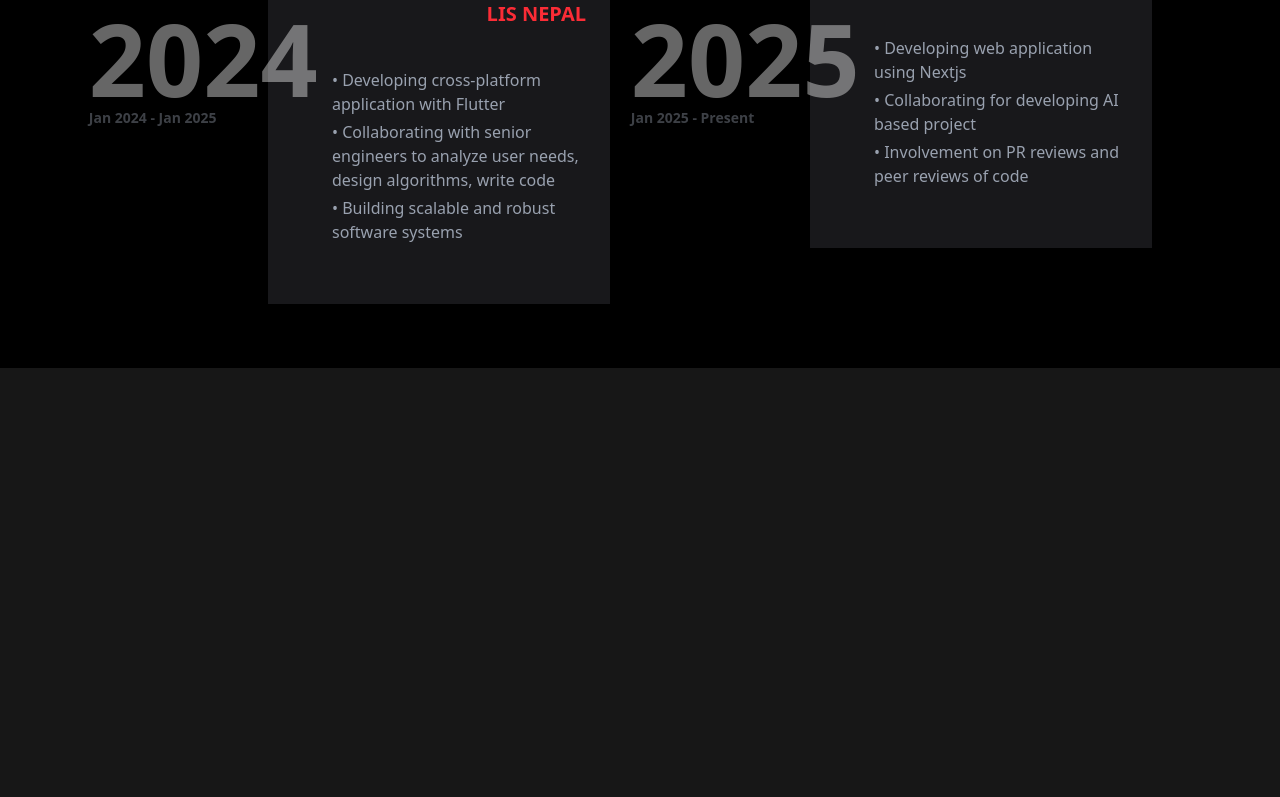
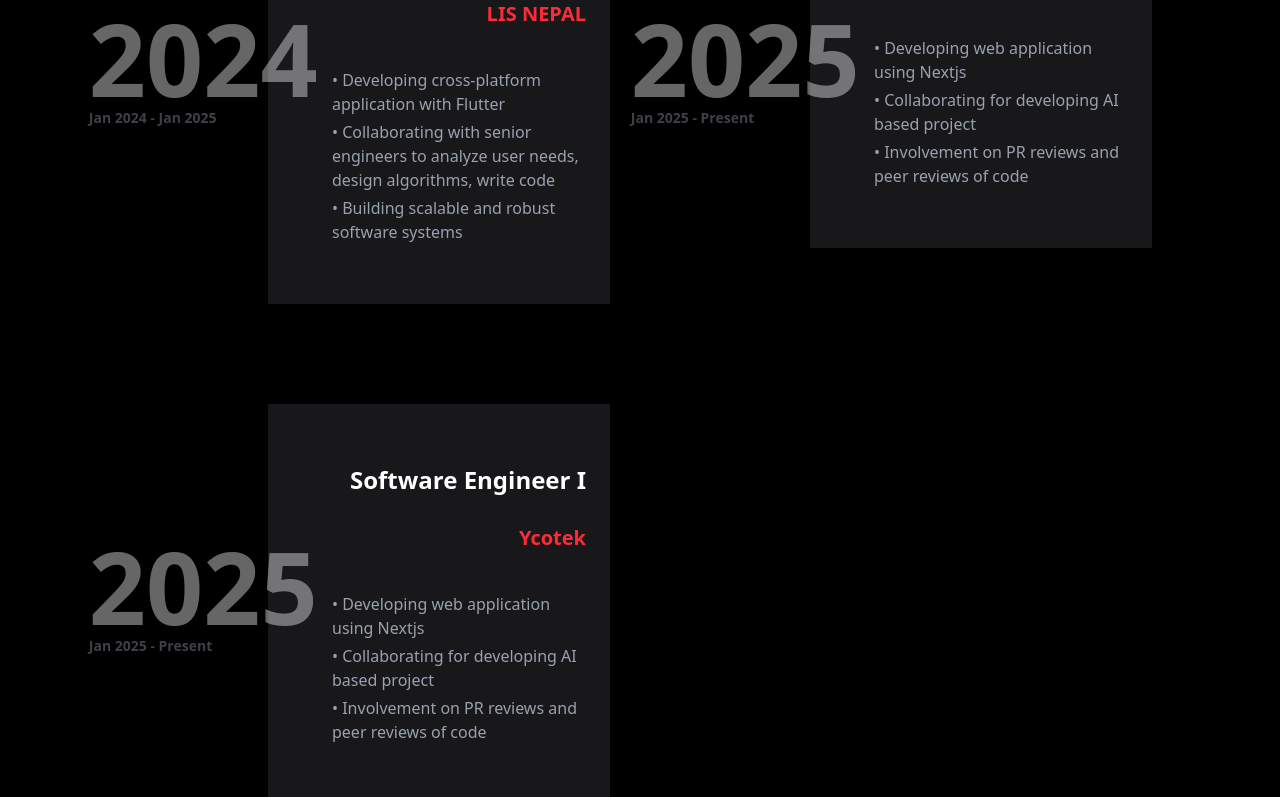
Before and after one commit to riiteeshh/MyPortfolio, a Next.js app: page /about in a window 1280 px wide. Shown: the part 2000-2797 px from the top of the page. Before the commit the page ends 2368 px from the top, so only its background shows below. Built offline with nearby package versions, Linux system fonts and the light colour scheme.

Commit message:
Update about.tsx

```diff
--- a/src/components/pages/about-page/about.tsx
+++ b/src/components/pages/about-page/about.tsx
@@ -73,6 +73,18 @@ export default function AboutPage() {
       year: "2025",
       title: "Software Engineer I",
       institution: "LIS NEPAL",
+      period: "Jan 2025 - Present",
+      works: [
+        "Developing web application using Nextjs",
+        " Collaborating for developing AI based project",
+        "Involvement on PR reviews and peer reviews of code",
+      ],
+    },
+{
+      id: 5,
+      year: "2025",
+      title: "Software Engineer I",
+      institution: "Ycotek",
       period: "Jan 2025 - Present",
       works: [
         "Developing web application using Nextjs",
```
